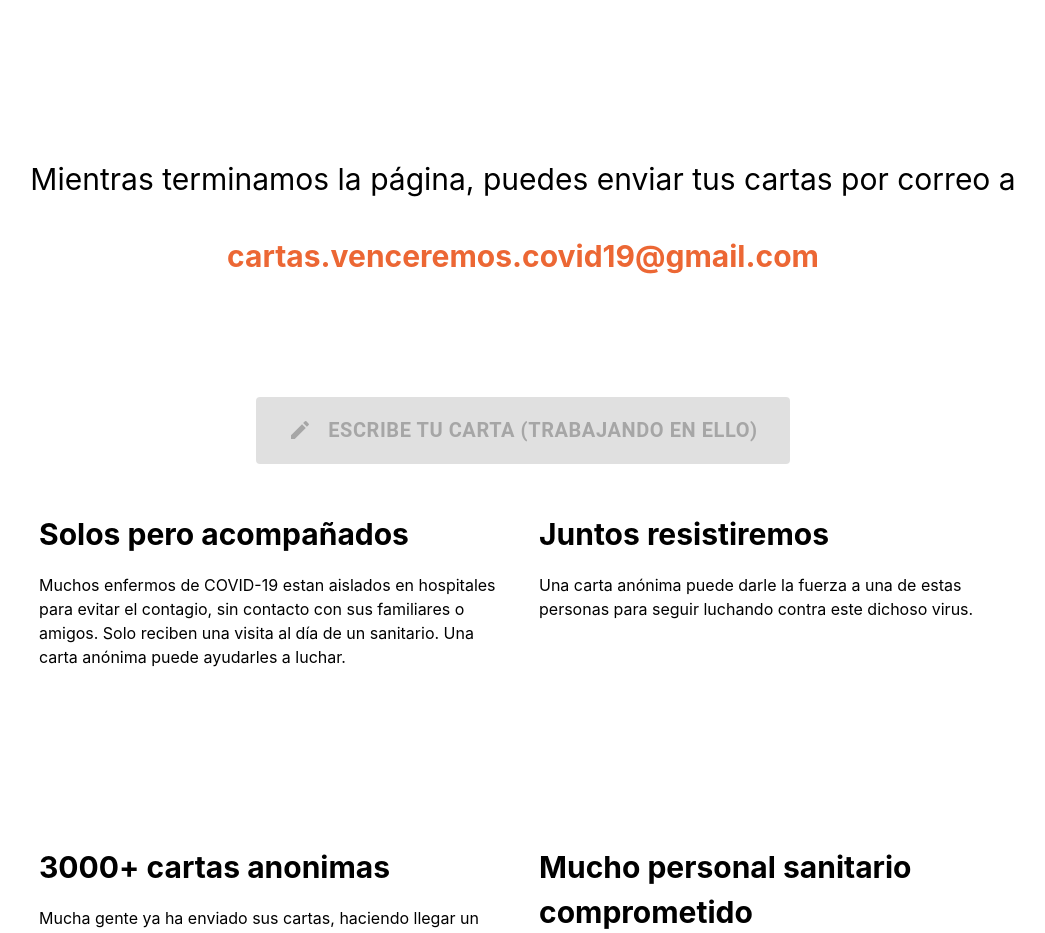
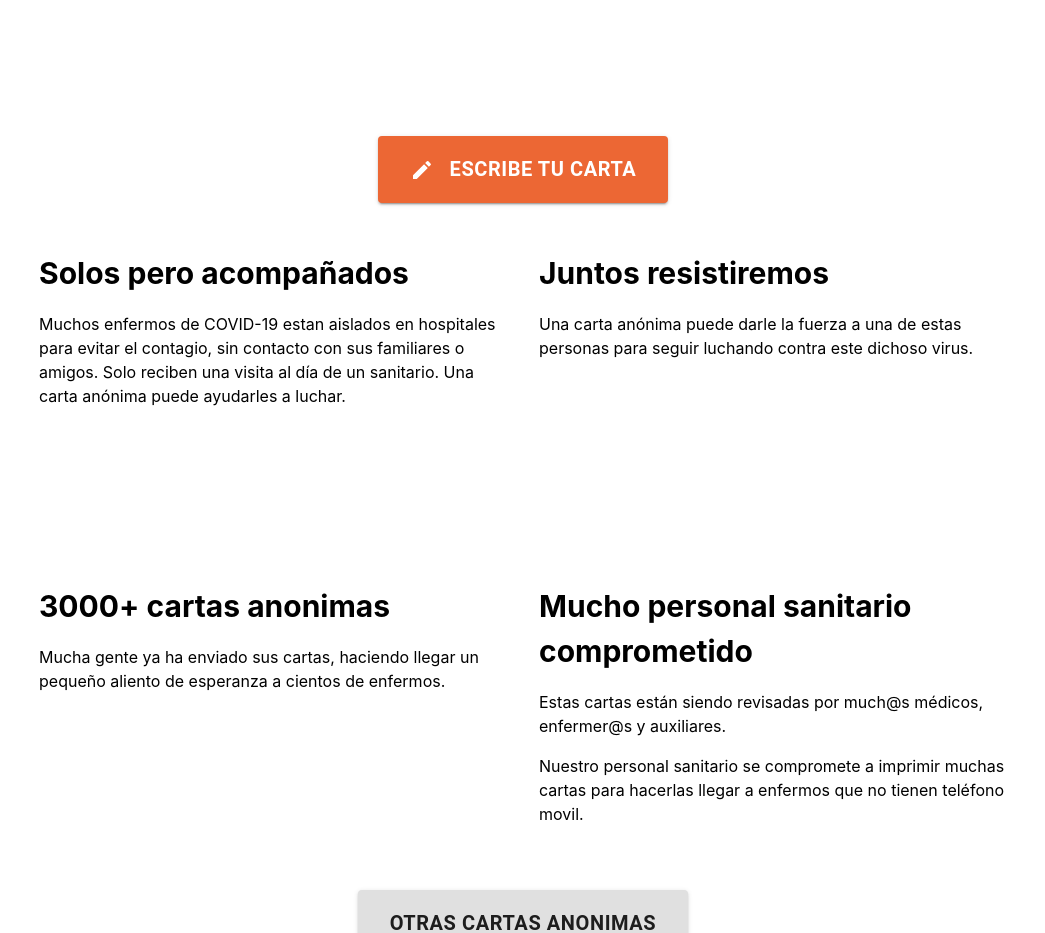
Before and after one commit to carlosbaraza/con-tu-carta-resistiremos, a React (Create React App) app: page / in a window 1280 px wide. Shown: the part 620-1553 px from the top of the page, without its empty margins (117-1162 px from the left). Built offline with nearby package versions, Linux system fonts and the light colour scheme; the HTML template or start-up script is replaced by a standard one.

Commit message:
Change home page and message when no letters are available

```diff
--- a/src/components/HomePage/HomePage.tsx
+++ b/src/components/HomePage/HomePage.tsx
@@ -1,11 +1,11 @@
-import React from "react";
-import styled from "styled-components";
-import { Header } from "./Header";
-import { Footer } from "./Footer";
-import { Button } from "@material-ui/core";
-import { theme } from "../../theme/theme";
-import CreateIcon from "@material-ui/icons/Create";
-import { Link } from "react-router-dom";
+import React from 'react';
+import styled from 'styled-components';
+import { Header } from './Header';
+import { Footer } from './Footer';
+import { Button } from '@material-ui/core';
+import { theme } from '../../theme/theme';
+import CreateIcon from '@material-ui/icons/Create';
+import { Link } from 'react-router-dom';
 
 const Container = styled.div`
   display: flex;
@@ -121,32 +121,32 @@ export const HomePage = (props: Props) => {
       <Header />
       <InnerContainer>
         <Section>
-          <TemporaryBanner>
-            <h3>Mientras terminamos la página, puedes enviar tus cartas por correo a </h3>
-            <a href="mailto:cartas.venceremos.covid19@gmail.com">
-              cartas.venceremos.covid19@gmail.com
-            </a>
-          </TemporaryBanner>
-          <CTA color="secondary" variant="contained" component={Link} to="/cartas/new" disabled>
+          <CTA
+            color="secondary"
+            variant="contained"
+            component={Link}
+            to="/cartas/new"
+          >
             <ButtonContent>
               <CreateIcon />
-              <span>Escribe tu carta (trabajando en ello)</span>
+              <span>Escribe tu carta</span>
             </ButtonContent>
           </CTA>
           <SectionRow>
             <Card>
               <CardTitle>Solos pero acompañados</CardTitle>
               <p>
-                Muchos enfermos de COVID-19 estan aislados en hospitales para evitar el contagio,
-                sin contacto con sus familiares o amigos. Solo reciben una visita al día de un
-                sanitario. Una carta anónima puede ayudarles a luchar.
+                Muchos enfermos de COVID-19 estan aislados en hospitales para
+                evitar el contagio, sin contacto con sus familiares o amigos.
+                Solo reciben una visita al día de un sanitario. Una carta
+                anónima puede ayudarles a luchar.
               </p>
             </Card>
             <Card>
               <CardTitle>Juntos resistiremos</CardTitle>
               <p>
-                Una carta anónima puede darle la fuerza a una de estas personas para seguir luchando
-                contra este dichoso virus.
+                Una carta anónima puede darle la fuerza a una de estas personas
+                para seguir luchando contra este dichoso virus.
               </p>
             </Card>
           </SectionRow>
@@ -156,23 +156,30 @@ export const HomePage = (props: Props) => {
             <Card>
               <CardTitle>3000+ cartas anonimas</CardTitle>
               <p>
-                Mucha gente ya ha enviado sus cartas, haciendo llegar un pequeño aliento de
-                esperanza a cientos de enfermos.
+                Mucha gente ya ha enviado sus cartas, haciendo llegar un pequeño
+                aliento de esperanza a cientos de enfermos.
               </p>
             </Card>
             <Card>
               <CardTitle>Mucho personal sanitario comprometido</CardTitle>
               <p>
-                Estas cartas están siendo revisadas por much@s médicos, enfermer@s y auxiliares.
+                Estas cartas están siendo revisadas por much@s médicos,
+                enfermer@s y auxiliares.
               </p>
               <p>
-                Nuestro personal sanitario se compromete a imprimir muchas cartas para hacerlas
-                llegar a enfermos que no tienen teléfono movil.
+                Nuestro personal sanitario se compromete a imprimir muchas
+                cartas para hacerlas llegar a enfermos que no tienen teléfono
+                movil.
               </p>
             </Card>
           </SectionRow>
-          <CTA color="default" variant="contained" component={Link} to="/cartas" disabled>
-            <ButtonContent>Otras cartas anonimas (trabajando en ello)</ButtonContent>
+          <CTA
+            color="default"
+            variant="contained"
+            component={Link}
+            to="/cartas"
+          >
+            <ButtonContent>Otras cartas anonimas</ButtonContent>
           </CTA>
         </Section>
       </InnerContainer>
--- a/src/components/LettersListPage/LettersListPage.tsx
+++ b/src/components/LettersListPage/LettersListPage.tsx
@@ -4,11 +4,29 @@ import { Letter } from '../Letter/Letter';
 import { letterList } from '../../service/letters';
 import { CircularProgress } from '@material-ui/core';
 import { LetterPublic } from '../../types';
+import SentimentVeryDissatisfiedIcon from '@material-ui/icons/SentimentVeryDissatisfied';
+import { theme } from '../../theme/theme';
 
 const Container = styled.div`
   display: flex;
   flex-wrap: wrap;
   justify-content: center;
+`;
+
+const SadIcon = styled(SentimentVeryDissatisfiedIcon)`
+  font-size: 100px;
+  opacity: 0.3;
+`;
+
+const NoItemsContainer = styled.div`
+  display: flex;
+  flex-direction: column;
+  align-items: center;
+  padding-top: ${theme.spacing.l};
+
+  > * + * {
+    margin-top: ${theme.spacing.m};
+  }
 `;
 
 type Props = {};
@@ -31,8 +49,13 @@ export const LettersListPage = (props: Props) => {
     <Container>
       {loading ? (
         <CircularProgress />
+      ) : letters?.length ? (
+        letters.map(letter => <Letter letter={letter} key={letter._id} />)
       ) : (
-        letters?.map(letter => <Letter letter={letter} key={letter._id} />)
+        <NoItemsContainer>
+          <SadIcon />
+          <span>Aun no hemos publicado ninguna carta en la web.</span>
+        </NoItemsContainer>
       )}
     </Container>
   );
```
